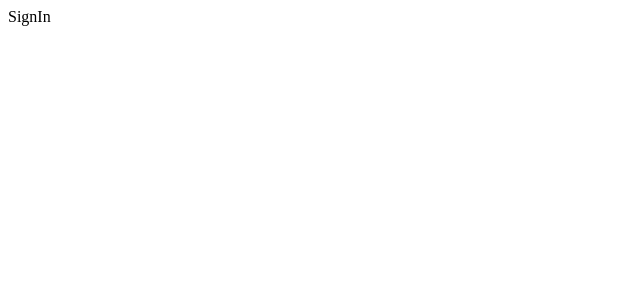
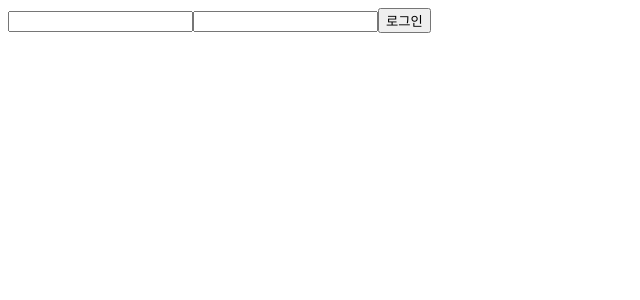
Before and after one commit to ssori0421/wanted-pre-onboarding-frontend, a React (Create React App) app: page /signin in a window 1280 px wide. Shown: the top 300 px of the page, without its empty margins (0-640 px from the left). Built offline with nearby package versions, Linux system fonts and the light colour scheme.

Commit message:
로그인, 회원가입 페이지 퍼블리싱

```diff
--- a/src/page/SignIn.jsx
+++ b/src/page/SignIn.jsx
@@ -1,7 +1,13 @@
 import React from 'react';
 
 const SignIn = () => {
-  return <div>SignIn</div>;
+  return (
+    <div>
+      <input data-testid='email-input' />
+      <input data-testid='password-input' />
+      <button data-testid='signin-button'>로그인</button>
+    </div>
+  );
 };
 
 export default SignIn;
--- a/src/page/SignUp.jsx
+++ b/src/page/SignUp.jsx
@@ -1,11 +1,13 @@
-import React from 'react'
+import React from 'react';
 
 const SignUp = () => {
   return (
     <div>
-      SignUp
+      <input data-testid='email-input' />
+      <input data-testid='password-input' />
+      <button data-testid='signup-button'>회원가입</button>
     </div>
-  )
-}
+  );
+};
 
-export default SignUp
+export default SignUp;
```
